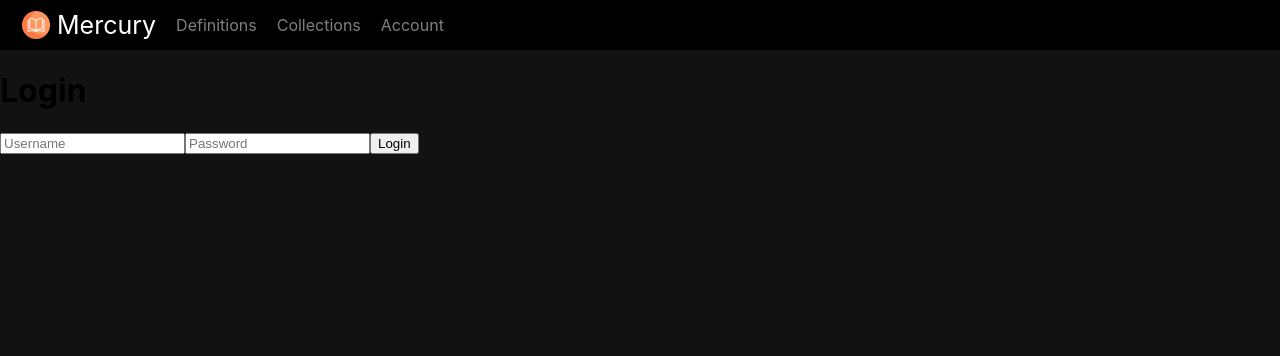
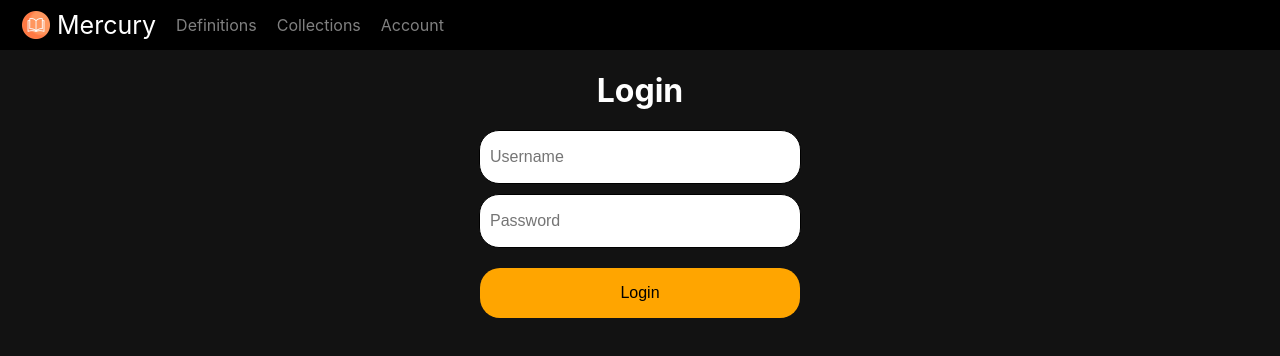
Before and after one commit to SkullMag/mercury-web, a React (Create React App) app: page /login in a window 1280 px wide. Shown: the top 356 px of the page. Built offline with nearby package versions, Linux system fonts and the light colour scheme.

Commit message:
Created Login form

```diff
--- a/src/components/LoginForm.jsx
+++ b/src/components/LoginForm.jsx
@@ -1,14 +1,48 @@
 import React from "react";
 import "../styles/LoginForm.css"
+import { useState } from "react"
 
 
 function LoginForm() {
+
+    const [state, setState] = useState({
+        username: "",
+        password: ""
+    });
+
+    function usernameChanged(event) {
+        const username = event.target.value;
+        setState({
+            ...state,
+            username: username.toLowerCase()
+        });
+    }
+
+    function passwordChanged(event) {
+        const password = event.target.value;
+        setState({
+            ...state,
+            password: password
+        });
+    }
+
+    async function login() {
+        const url = "http://127.0.0.1:8080/api/login"
+        let response = await fetch(url, {method: "POST", body: JSON.stringify(state)});
+        if (response.status === 200) {
+            let json_data = await response.json();
+            window.localStorage.setItem("token", json_data.token);
+        }
+    }
+
     return (
         <div className="loginForm">
-            <h1>Login</h1>
-            <input type="text" placeholder="Username"/>
-            <input type="password" placeholder="Password" />
-            <button className="loginButton">Login</button>
+            <h1 className="loginTitle">Login</h1>
+            <input type="text" placeholder="Username" onChange={usernameChanged} className="inputForm usernameInput" />
+            <br/>
+            <input type="password" placeholder="Password" onChange={passwordChanged} className="inputForm passwordInput" />
+            <br/>
+            <button className="loginButton" onClick={login}>Login</button>
         </div>
     );
 }
--- a/src/styles/LoginForm.css
+++ b/src/styles/LoginForm.css
@@ -0,0 +1,37 @@
+.inputForm {
+    border: 1px solid black;
+    height: 50px;
+    width: 300px;
+    border-radius: 20px;
+    font-size: 16px;
+    padding-left: 10px;
+    padding-right: 10px;
+}
+
+.usernameInput {
+    margin-top: 10px;
+    margin-bottom: 10px;
+}
+
+.passwordInput {
+    margin-bottom: 20px;
+}
+
+.loginForm {
+    text-align: center;
+}
+
+.loginTitle {
+    color: white;
+    margin-bottom: 10px;
+}
+
+.loginButton {
+    background-color: orange;
+    width: 320px;
+    height: 50px;
+    border-radius: 20px;
+    border: none;
+    font-size: 16px;
+    color: black;
+}
```
